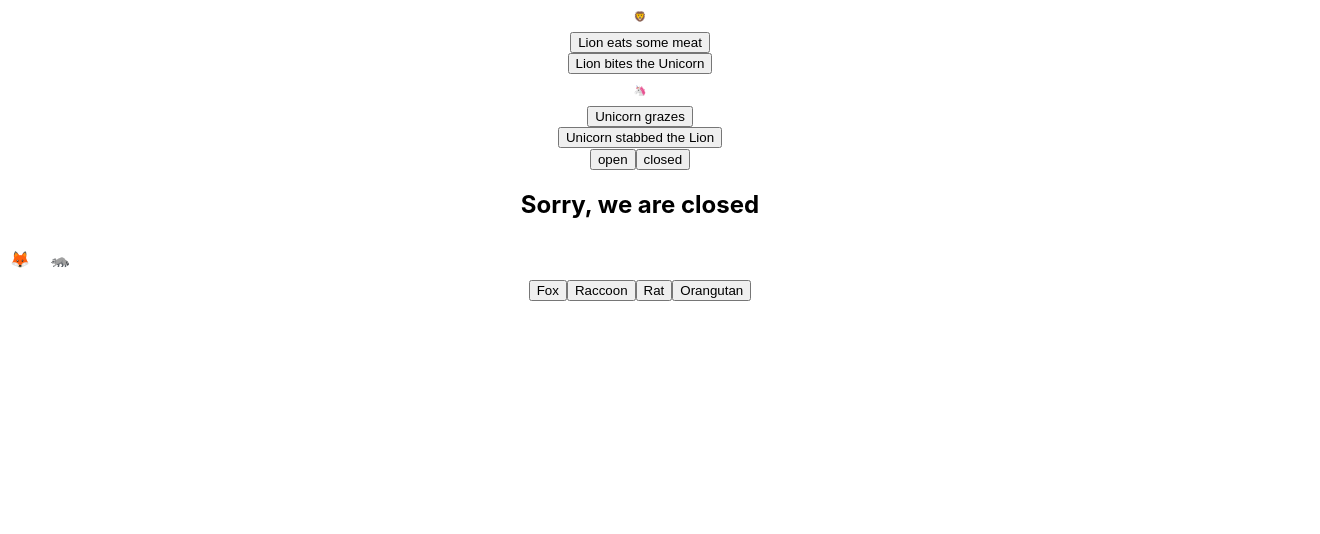
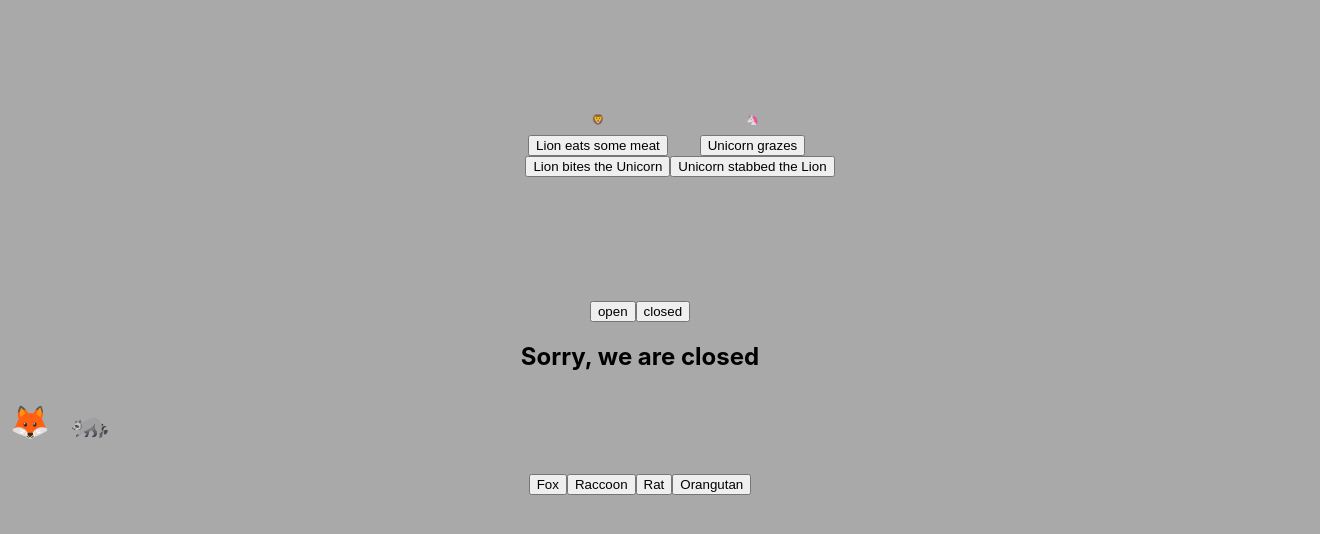
Before and after one commit to IACheifetz/ReactZooDemo, a React (Create React App) app: page / in a window 1280 px wide. Shown: the top 534 px of the page, 1320 px wide, since content can reach past the window. Built offline with nearby package versions, Linux system fonts and the light colour scheme.

Commit message:
styled somewhat

```diff
--- a/src/AnimalEmojiList.js
+++ b/src/AnimalEmojiList.js
@@ -3,8 +3,8 @@ import Animal from './AnimalEmoji.js';
 
 export default function AnimalEmojiList(props) {
   return (
-    <div className="animal-parade">
+    <h1 className="animal-parade">
       {props.animals.map(animal => <Animal key={animal} animal={animal} />)}
-    </div>
+    </h1>
   );
 }
--- a/src/App.css
+++ b/src/App.css
@@ -1,52 +1,57 @@
 .App {
   text-align: center;
+  background-color: darkgrey;
+  height: 100%;
 }
 
-.App-logo {
-  height: 40vmin;
-  pointer-events: none;
-}
-
-@media (prefers-reduced-motion: no-preference) {
-  .App-logo {
-    animation: App-logo-spin infinite 20s linear;
-  }
+body {
+  background-color: darkgrey;
 }
 
 .App-header {
-  background-color: #282c34;
+  background-color: darkgrey;
   min-height: 100vh;
   display: flex;
   flex-direction: column;
   align-items: center;
   justify-content: center;
   font-size: calc(10px + 2vmin);
-  color: white;
-}
-
-.App-link {
-  color: #61dafb;
-}
-
-@keyframes App-logo-spin {
-  from {
-    transform: rotate(0deg);
-  }
-  to {
-    transform: rotate(360deg);
-  }
 }
 
 .animal-parade {
   display: flex;
+  background-color: darkgrey;
 }
 
 .animal-parade .animal {
   margin: 10px;
+  background-color: darkgrey;
 }
+
+.fight {
+  display: flex;
+  justify-content: center;
+  align-items: center;
+  height: 200px;
+  margin: 40px;
+  width: 100%;
+  background-color: darkgrey;
+}
+
 .fight .animal .buttons {
   display: flex;
   flex-direction: column;
   justify-content: center;
   align-items: center;
+  background-color:darkgrey;
 }
+
+.open-sign {
+  display: flex;
+  flex-direction: column;
+  align-items: center;
+  width: 120px;
+  padding: 10px;
+  margin: 0px 50px 0px 50px;
+  background-color: darkgrey;
+}
```
